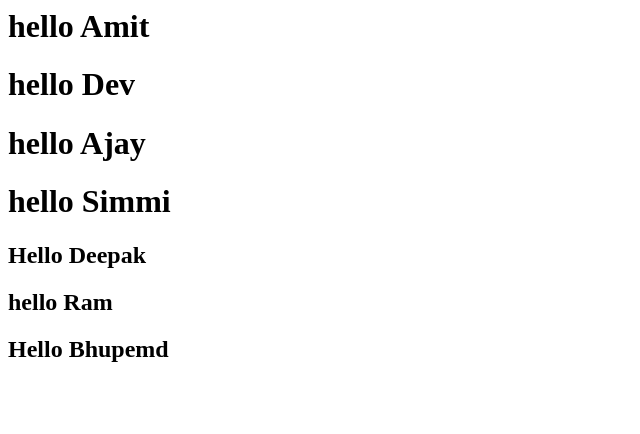
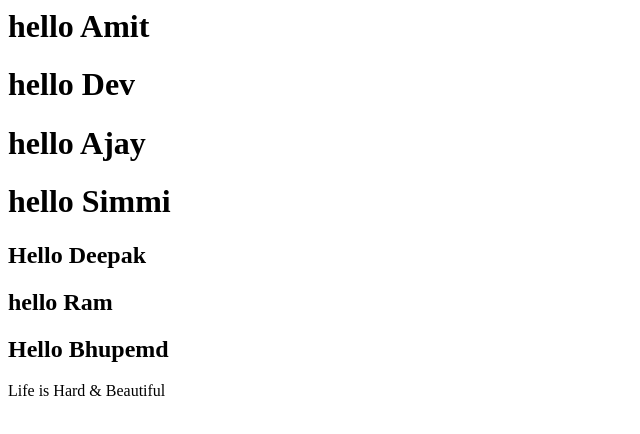
Before and after one commit to theamit-009/final-prcatice2, a plain HTML site: page index.html in a window 1280 px wide. Shown: the whole page, without its empty margins (0-640 px from the left). Drawn offline with Linux system fonts and the light colour scheme.

Commit message:
desired commit

```diff
--- a/index.html
+++ b/index.html
@@ -11,6 +11,9 @@
         <h2> Hello Deepak</h2>
         <h2> hello Ram </h2>
         <h2>Hello Bhupemd</h2>
+
+
+        <p> Life is Hard & Beautiful</p>
     </body>
 
 </html>
```
